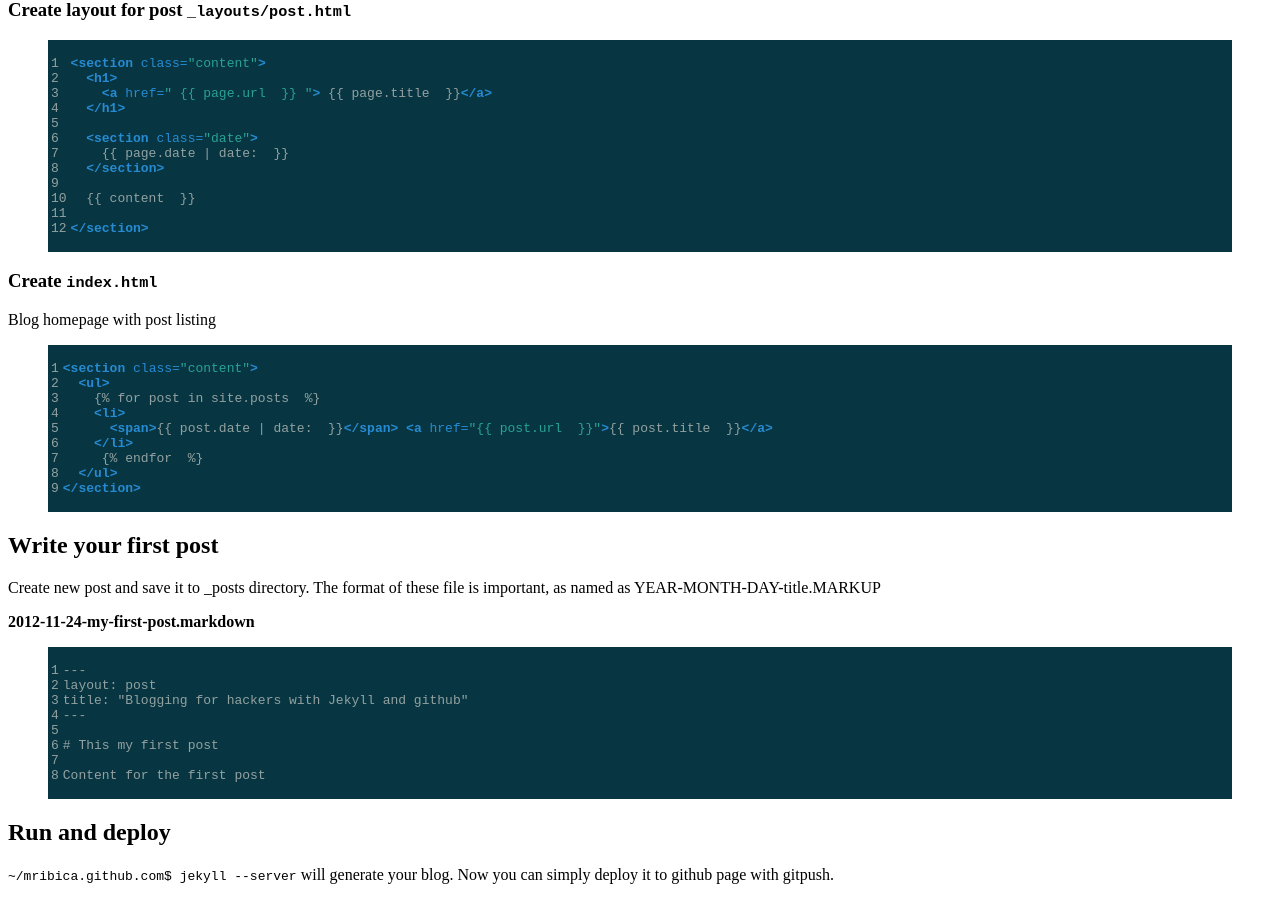
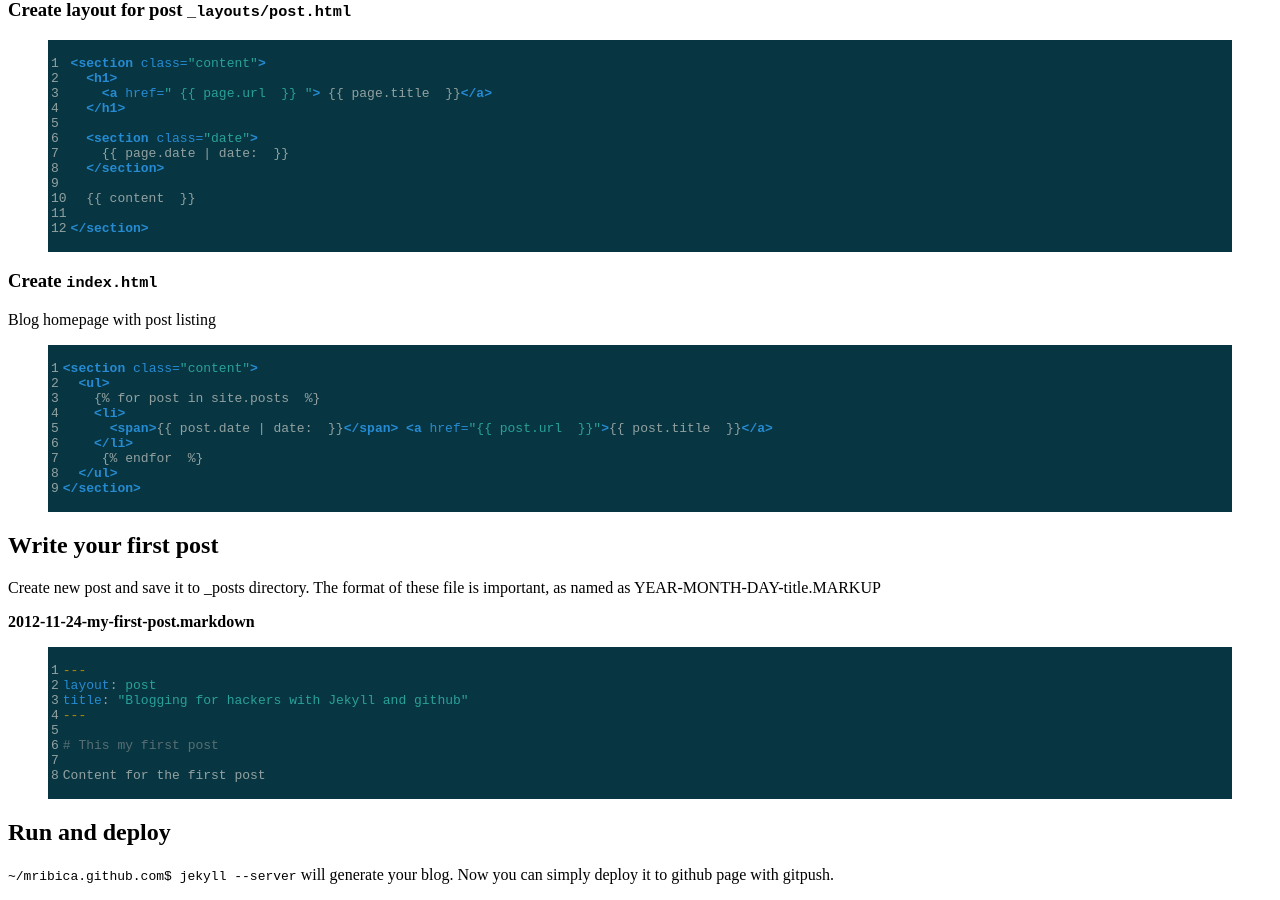
Before and after one commit to mribica/mribica.github.com, a Jekyll site: the page built from _posts/2012-11-24-blogging-with-jekyll-and-github.markdown, in a window 1280 px wide and 900 px high, scrolled down 710 px. Built offline with Jekyll 4.4.1, drawn with Linux system fonts in a browser that asks for light colours; Markdown is read by kramdown in place of the engine named in the settings.

Commit message:
[blogpost] blogging with jekyll and github

```diff
--- a/_posts/2012-11-24-blogging-with-jekyll-and-github.markdown
+++ b/_posts/2012-11-24-blogging-with-jekyll-and-github.markdown
@@ -85,7 +85,7 @@ Create new post and save it to _posts directory. The format of these file is imp
 
 **2012-11-24-my-first-post.markdown**
 
-{% highlight html linenos %}
+{% highlight markdown linenos %}
 ---
 layout: post
 title: "Blogging for hackers with Jekyll and github"
```
